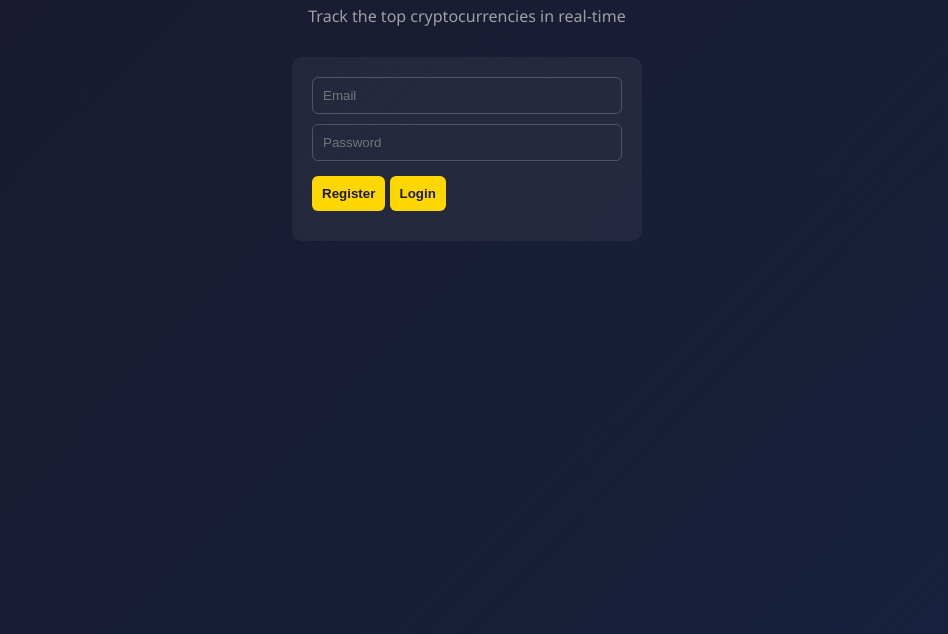
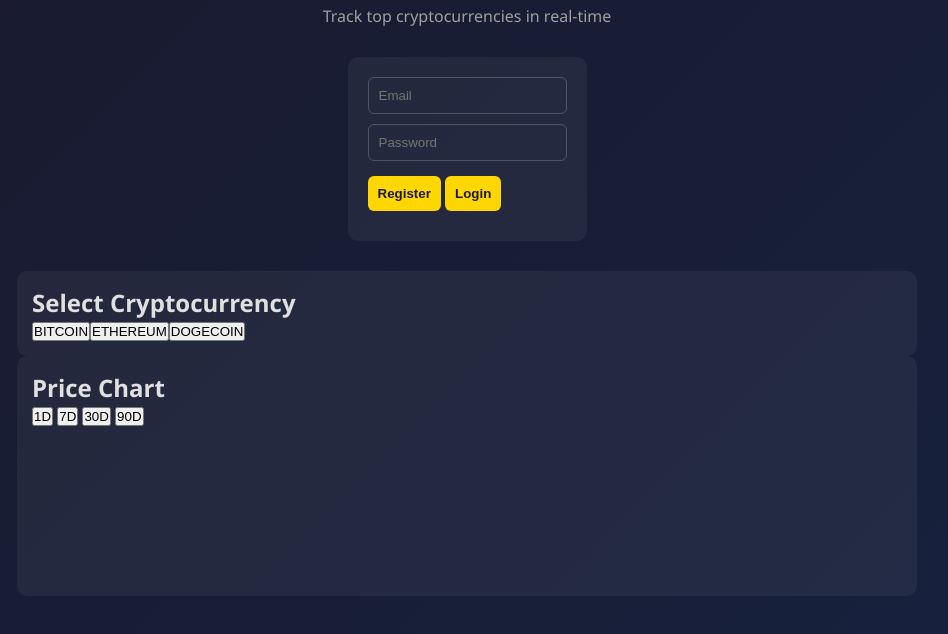
Before and after one commit to misterveyda/bitcguru, a website: page docs/index.html in a window 1280 px wide. Shown: the part 78-712 px from the top of the page, without its empty margins (173-1121 px from the left). Drawn offline with nearby package versions, Linux system fonts and the light colour scheme.

Commit message:
Update index.html

```diff
--- a/docs/index.html
+++ b/docs/index.html
@@ -11,11 +11,12 @@
   <div class="container">
     <header class="header">
       <h1>⛏️ Crypto Miner Monitor</h1>
-      <p>Track the top cryptocurrencies in real-time</p>
+      <p>Track top cryptocurrencies in real-time</p>
     </header>
 
-    <!-- AUTH SECTION -->
-    <section class="auth-section" id="authSection">
+    <!-- Auth Section -->
+    <section class="auth-section">
+      <div class="auth-container">
         <div class="auth-box">
           <input id="emailInput" type="email" placeholder="Email" />
           <input id="passwordInput" type="password" placeholder="Password" />
@@ -26,12 +27,9 @@
           </div>
           <p id="authMessage" class="auth-message"></p>
         </div>
-    </section>
 
-    <!-- DASHBOARD -->
-    <div class="dashboard" id="dashboard" style="display:none">
         <!-- Miner Box -->
-      <div class="miner-box" id="minerBox">
+        <div class="miner-box" id="minerBox" style="display:none">
           <h3>Your Virtual Miner</h3>
           <p>Balance: <span id="walletBalance">0</span></p>
           <p>Accrued (unclaimed): <span id="minerAccrued">0</span></p>
@@ -43,24 +41,30 @@
           </div>
           <p id="minerMessage" class="auth-message"></p>
         </div>
+      </div>
+    </section>
 
-      <!-- Coin Selector -->
-      <div class="crypto-selector">
-        <h2>Select a Cryptocurrency</h2>
-        <select id="coinSelect">
-          <option value="bitcoin">Bitcoin</option>
-          <option value="ethereum">Ethereum</option>
-          <option value="dogecoin">Dogecoin</option>
-          <option value="litecoin">Litecoin</option>
-        </select>
-      </div>
+    <!-- Crypto Buttons -->
+    <section class="crypto-selector">
+      <h2>Select Cryptocurrency</h2>
+      <div class="crypto-buttons" id="cryptoButtons"></div>
+    </section>
 
     <!-- Chart Section -->
-      <div class="chart-section">
-        <h2>Price Chart (7 days)</h2>
-        <canvas id="priceChart" height="200"></canvas>
+    <section class="chart-section">
+      <h2>Price Chart</h2>
+      <div class="chart-controls">
+        <div class="timeframe-buttons">
+          <button class="tf-btn active" data-days="1">1D</button>
+          <button class="tf-btn" data-days="7">7D</button>
+          <button class="tf-btn" data-days="30">30D</button>
+          <button class="tf-btn" data-days="90">90D</button>
         </div>
       </div>
+      <div class="chart-canvas">
+        <canvas id="priceChart" height="150"></canvas>
+      </div>
+    </section>
   </div>
 
   <script>
```
Lines whose indentation alone changed are shown as unchanged.
